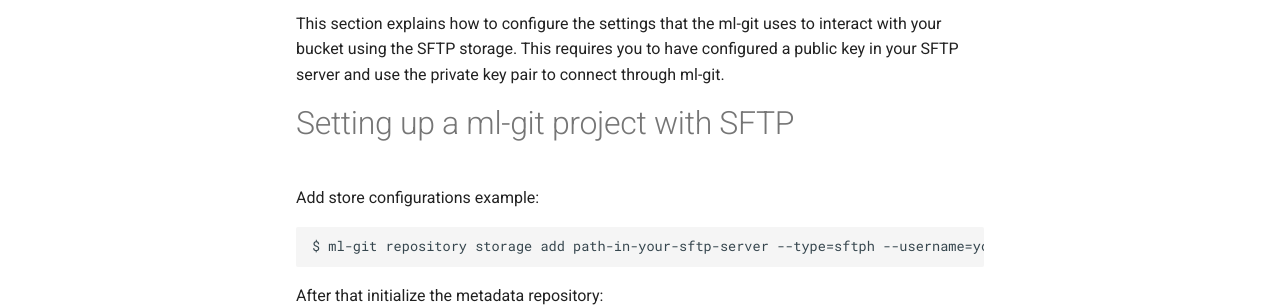
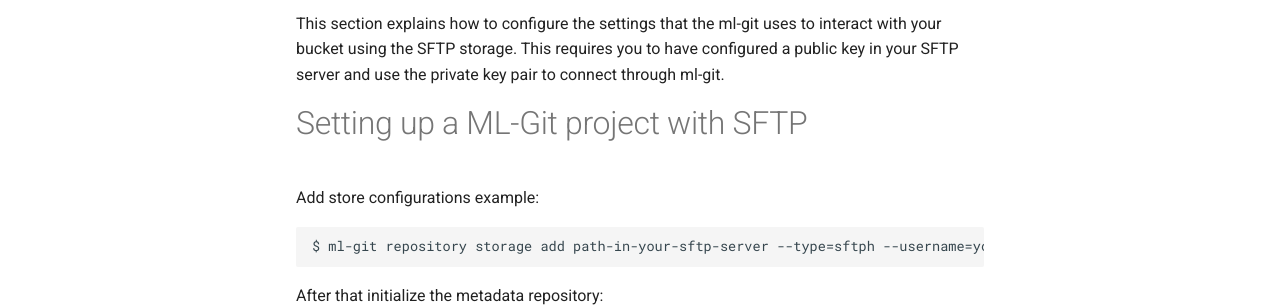
Before and after one commit to zenphantom/ml-git, an MkDocs documentation site: the page built from docs/sftp_configurations.md, in a window 1280 px wide. Shown: the part 217-524 px from the top of the page. Built offline with MkDocs 1.6.1 and Material for MkDocs 9.7.7, drawn with Linux system fonts in a browser that asks for light colours.

Commit message:
Updating documentation

```diff
--- a/docs/sftp_configurations.md
+++ b/docs/sftp_configurations.md
@@ -2,7 +2,7 @@
 
 This section explains how to configure the settings that the ml-git uses to interact with your bucket using the SFTP storage. This requires you to have configured a public key in your SFTP server and use the private key pair to connect through ml-git.
 
-# Setting up a ml-git project with SFTP #
+# Setting up a ML-Git project with SFTP #
 
 Add store configurations example:
 
```
Also changed, not shown: docs/first_project.md (+1 -1 lines).
